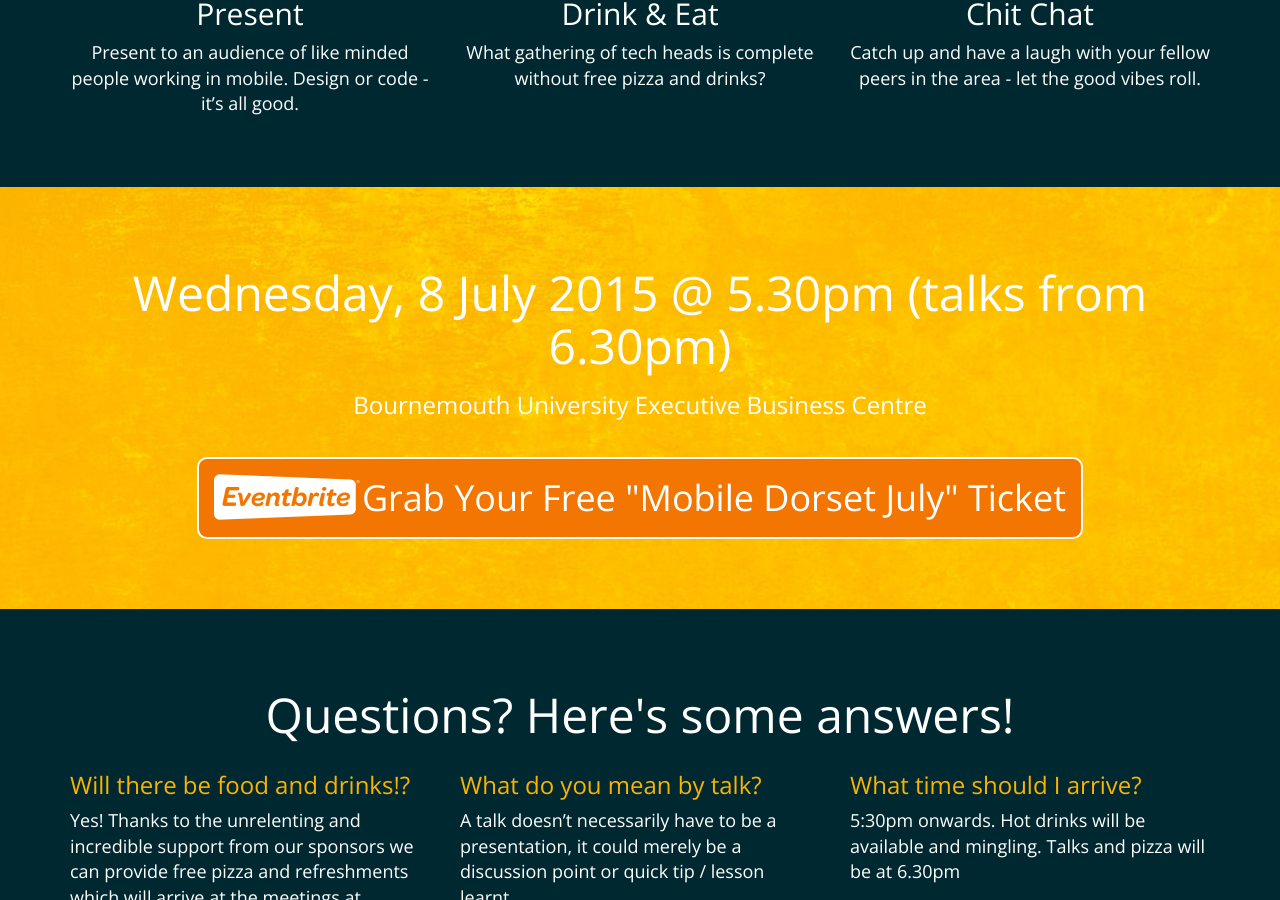
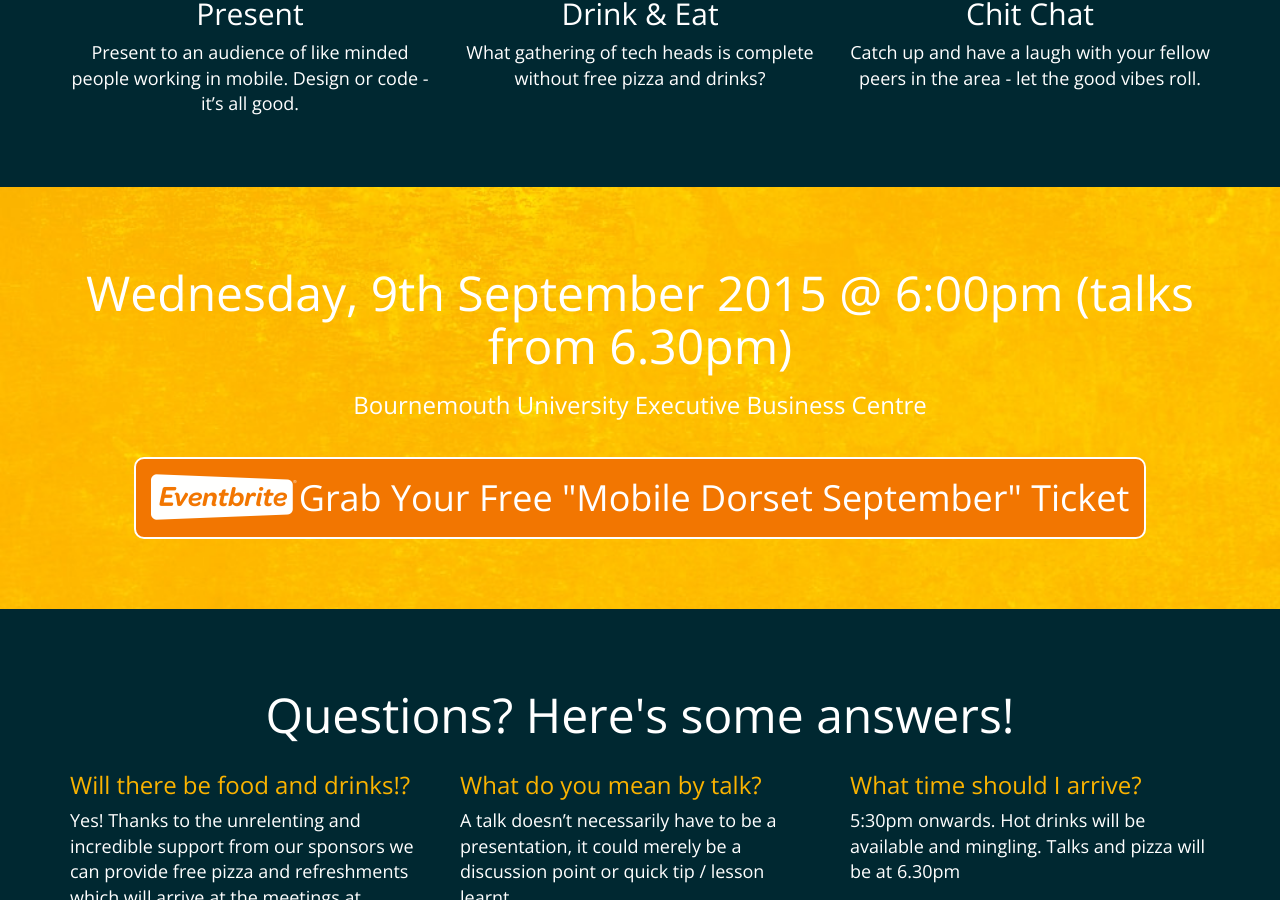
Before and after one commit to MobileDorset/mobiledorset.github.io, a Jekyll site: the page built from index.html, in a window 1280 px wide and 900 px high, scrolled down 1023 px. Built offline with Jekyll 4.4.1, drawn with Linux system fonts in a browser that asks for light colours.

Commit message:
Updated event for september

```diff
--- a/_data/events.yml
+++ b/_data/events.yml
@@ -1,4 +1,4 @@
-- name: Mobile Dorset July
-  datetime: Wednesday, 8 July 2015 @ 5.30pm (talks from 6.30pm)
+- name: Mobile Dorset September
+  datetime: Wednesday, 9th September 2015 @ 6:00pm (talks from 6.30pm)
   url: http://mdmonthly.eventbrite.co.uk
   location: Bournemouth University Executive Business Centre
```
